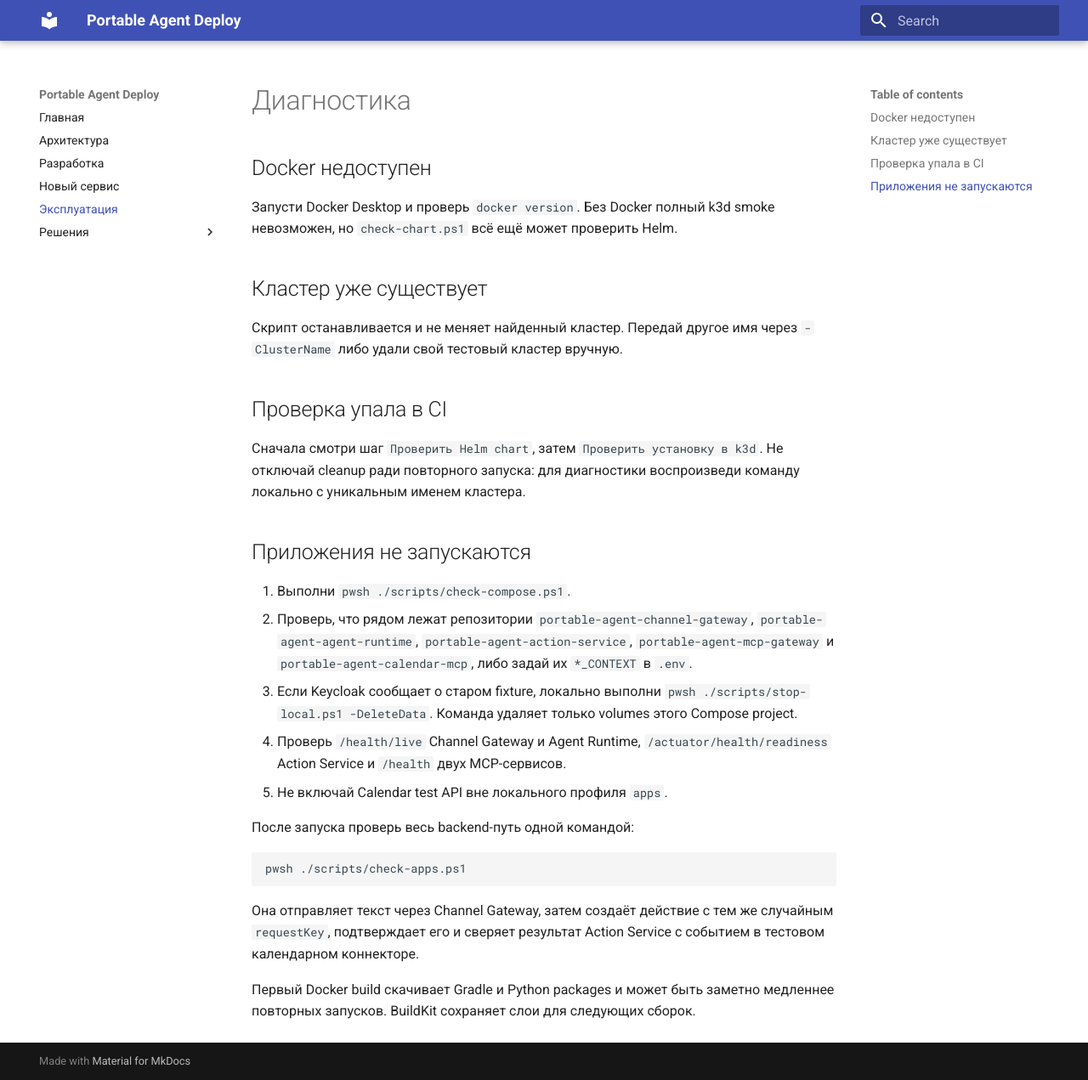
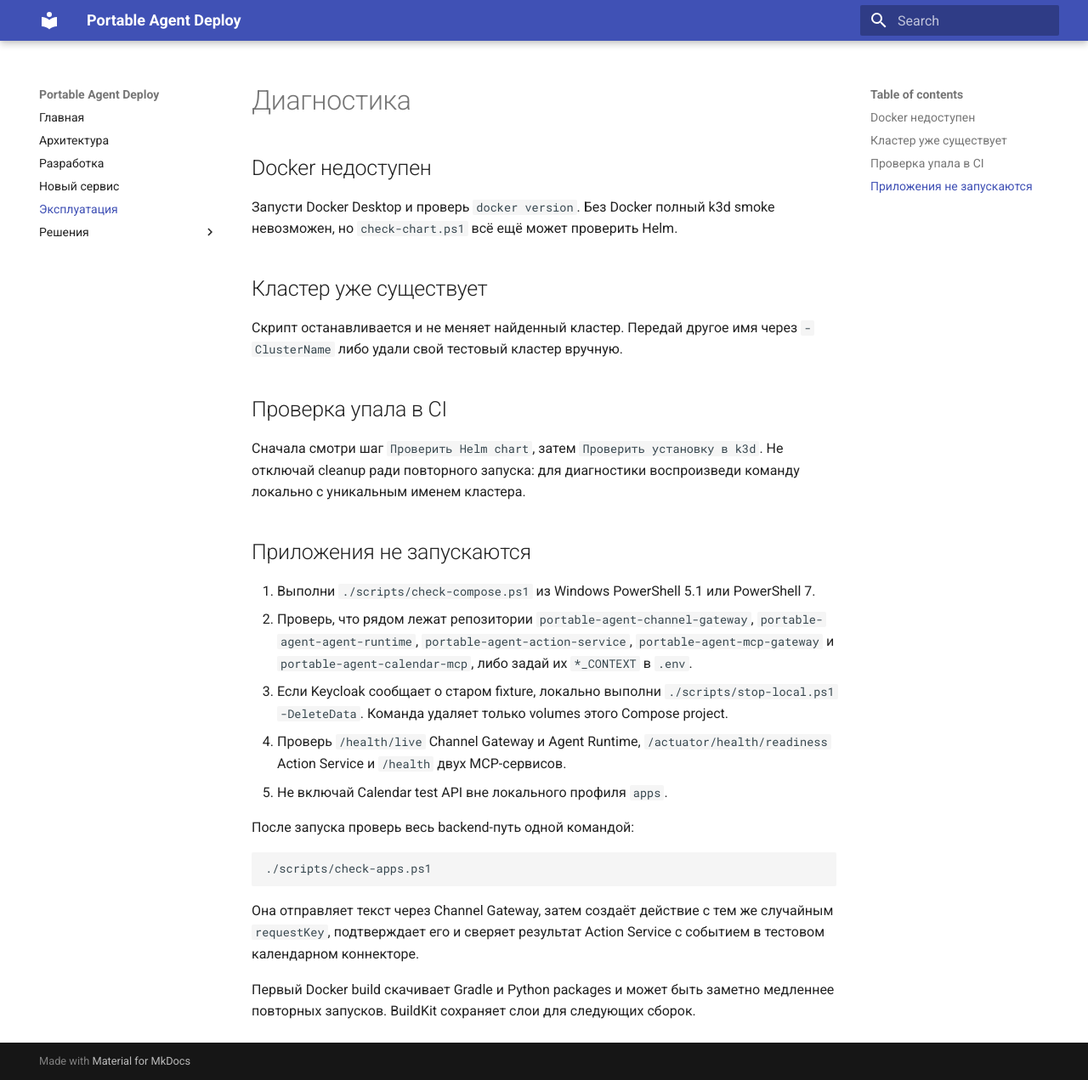
Before and after one commit to portable-agent/deploy, an MkDocs documentation site: the page built from docs/runbook.md, in a window 1280 px wide and 1271 px high. Shown: the whole window at 85% size. Built offline with MkDocs 1.6.1 and Material for MkDocs 9.7.7, drawn with Linux system fonts in a browser that asks for light colours.

Commit message:
fix: поддержать Windows PowerShell в локальном workflow (#9)

````diff
--- a/docs/runbook.md
+++ b/docs/runbook.md
@@ -17,12 +17,12 @@
 
 ## Приложения не запускаются
 
-1. Выполни `pwsh ./scripts/check-compose.ps1`.
+1. Выполни `./scripts/check-compose.ps1` из Windows PowerShell 5.1 или PowerShell 7.
 2. Проверь, что рядом лежат репозитории `portable-agent-channel-gateway`, `portable-agent-agent-runtime`,
    `portable-agent-action-service`, `portable-agent-mcp-gateway` и `portable-agent-calendar-mcp`,
    либо задай их `*_CONTEXT` в `.env`.
 3. Если Keycloak сообщает о старом fixture, локально выполни
-   `pwsh ./scripts/stop-local.ps1 -DeleteData`. Команда удаляет только volumes этого Compose project.
+   `./scripts/stop-local.ps1 -DeleteData`. Команда удаляет только volumes этого Compose project.
 4. Проверь `/health/live` Channel Gateway и Agent Runtime, `/actuator/health/readiness` Action Service и `/health`
    двух MCP-сервисов.
 5. Не включай Calendar test API вне локального профиля `apps`.
@@ -30,7 +30,7 @@
 После запуска проверь весь backend-путь одной командой:
 
 ```powershell
-pwsh ./scripts/check-apps.ps1
+./scripts/check-apps.ps1
 ```
 
 Она отправляет текст через Channel Gateway, затем создаёт действие с тем же случайным `requestKey`,
````
Also changed, not shown: README.md (+7 -7 lines), 11 other files.
